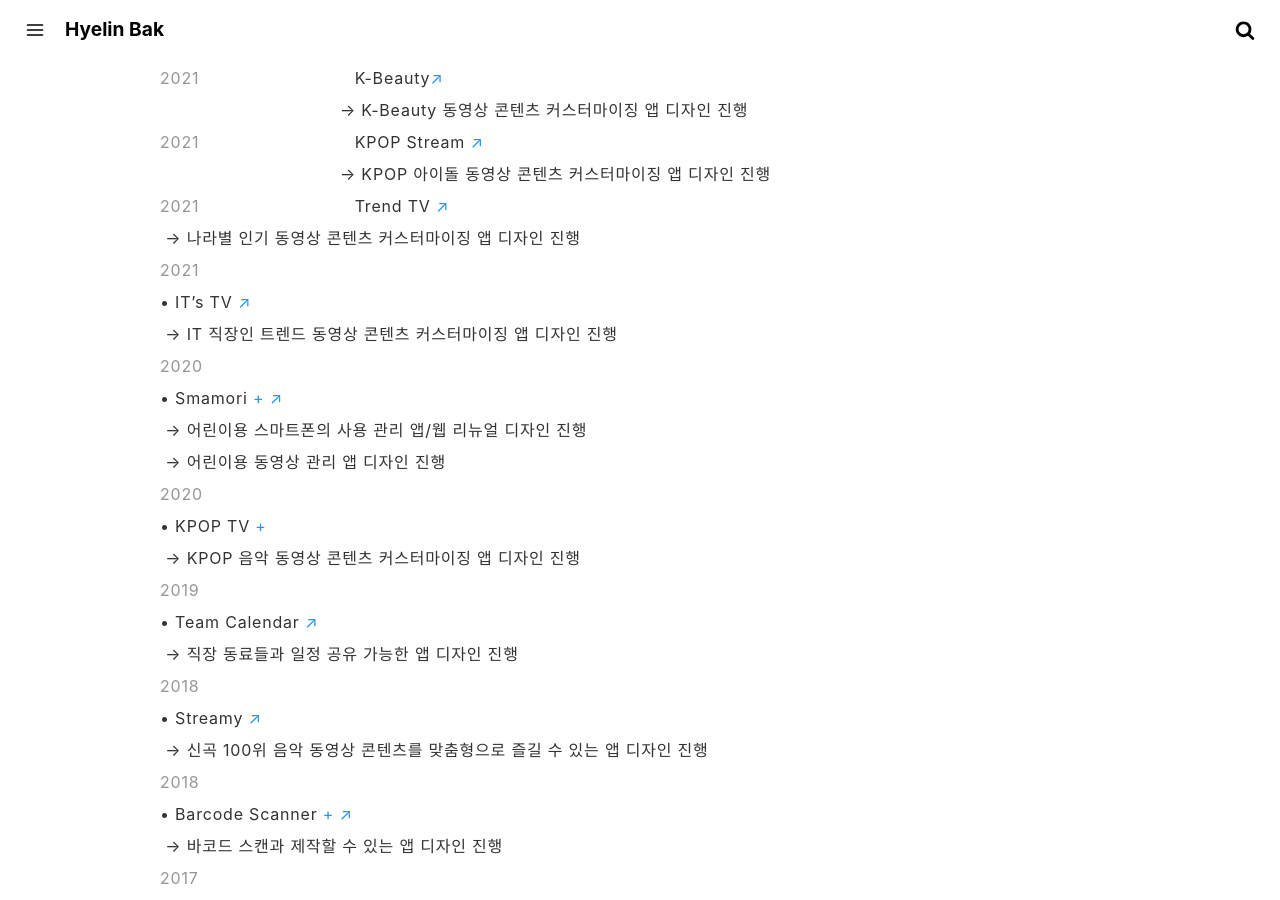
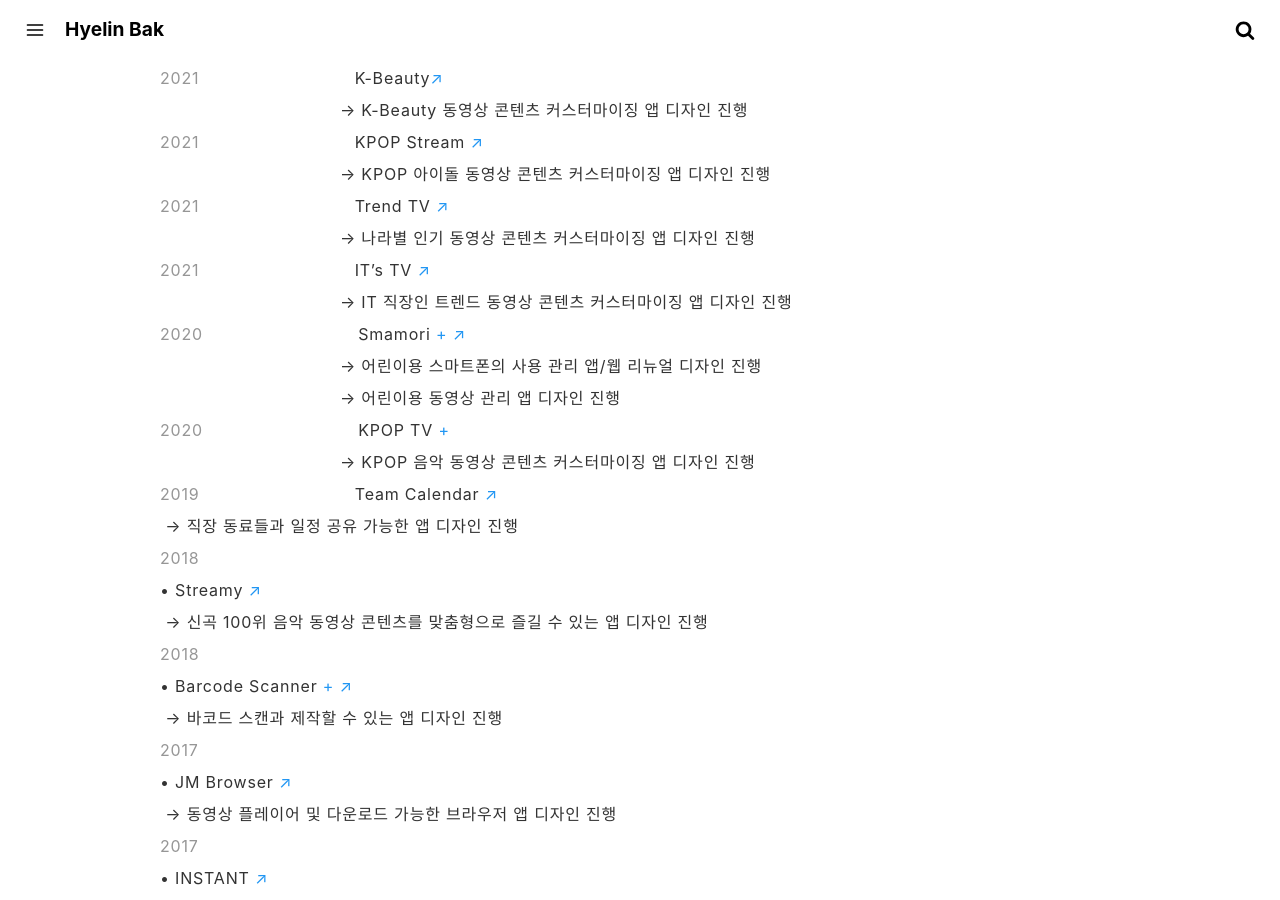
Before and after one commit to crazyjamy/crazyjamy.github.io, a Jekyll site: the page built from about.md, in a window 1280 px wide and 900 px high, scrolled down 1199 px. Built offline with Jekyll 4.4.1, drawn with Linux system fonts in a browser that asks for light colours.

Commit message:
Update about.md

```diff
--- a/about.md
+++ b/about.md
@@ -45,19 +45,15 @@
 <span style="color: #969696;"> 2021 </span><span style="margin-left: 150px;"> KPOP Stream <a href="https://play.google.com/store/apps/details?id=io.tm.kpop.stream" target="_blank">↗</a></span>
 <span style="margin-left: 180px;"> → KPOP 아이돌 동영상 콘텐츠 커스터마이징 앱 디자인 진행</span>
 <span style="color: #969696;"> 2021 </span><span style="margin-left: 150px;"> Trend TV <a href="https://play.google.com/store/apps/details?id=io.tm.stream.in" target="_blank">↗</a></span>
-&nbsp;→ 나라별 인기 동영상 콘텐츠 커스터마이징 앱 디자인 진행
-<span style="color: #969696;"> 2021 </span>
-• IT’s TV <a href="https://play.google.com/store/apps/details?id=io.tm.its.tv" target="_blank">↗</a>
-&nbsp;→ IT 직장인 트렌드 동영상 콘텐츠 커스터마이징 앱 디자인 진행
-<span style="color: #969696;"> 2020 </span>
-• Smamori [+](../kidsvideoapp/) <a href="https://smamori.jp/" target="_blank">↗</a>
-&nbsp;→ 어린이용 스마트폰의 사용 관리 앱/웹 리뉴얼 디자인 진행
-&nbsp;→ 어린이용 동영상 관리 앱 디자인 진행
-<span style="color: #969696;"> 2020 </span>
-• KPOP TV [+](../icon-kpop/)
-&nbsp;→ KPOP 음악 동영상 콘텐츠 커스터마이징 앱 디자인 진행
-<span style="color: #969696;"> 2019 </span>
-• Team Calendar <a href="https://play.google.com/store/apps/details?id=io.jmobile.tm.calendar" target="_blank">↗</a>
+<span style="margin-left: 180px;"> → 나라별 인기 동영상 콘텐츠 커스터마이징 앱 디자인 진행</span>
+<span style="color: #969696;"> 2021 </span><span style="margin-left: 150px;">IT’s TV <a href="https://play.google.com/store/apps/details?id=io.tm.its.tv" target="_blank">↗</a></span>
+<span style="margin-left: 180px;"> → IT 직장인 트렌드 동영상 콘텐츠 커스터마이징 앱 디자인 진행</span>
+<span style="color: #969696;"> 2020 </span><span style="margin-left: 150px;">Smamori [+](../kidsvideoapp/) <a href="https://smamori.jp/" target="_blank">↗</a></span>
+<span style="margin-left: 180px;"> → 어린이용 스마트폰의 사용 관리 앱/웹 리뉴얼 디자인 진행</span>
+<span style="margin-left: 180px;"> → 어린이용 동영상 관리 앱 디자인 진행</span>
+<span style="color: #969696;"> 2020 </span><span style="margin-left: 150px;">KPOP TV [+](../icon-kpop/)</span>
+<span style="margin-left: 180px;"> → KPOP 음악 동영상 콘텐츠 커스터마이징 앱 디자인 진행</span>
+<span style="color: #969696;">2019 </span><span style="margin-left: 150px;">Team Calendar <a href="https://play.google.com/store/apps/details?id=io.jmobile.tm.calendar" target="_blank">↗</a></span>
 &nbsp;→ 직장 동료들과 일정 공유 가능한 앱 디자인 진행
 <span style="color: #969696;"> 2018 </span>
 • Streamy <a href="https://play.google.com/store/apps/details?id=com.fms.streamy" target="_blank">↗</a>
```
